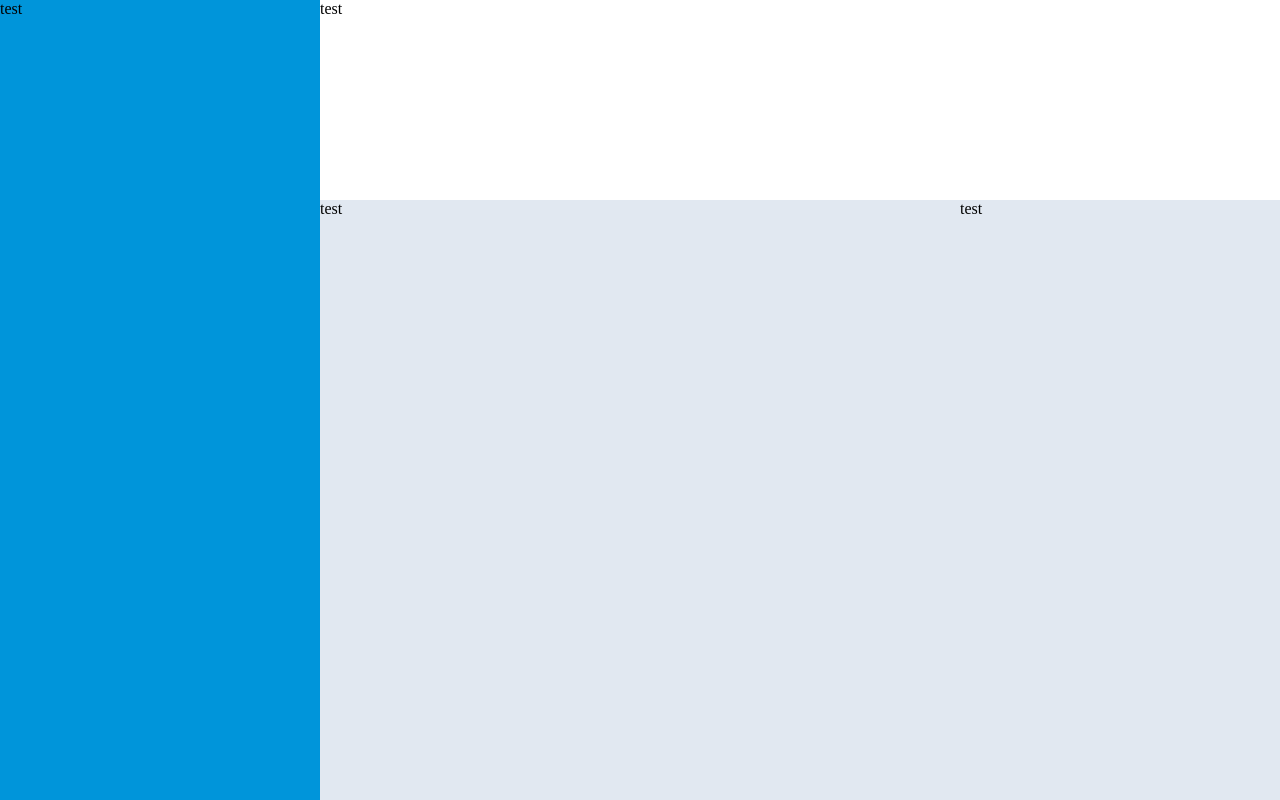
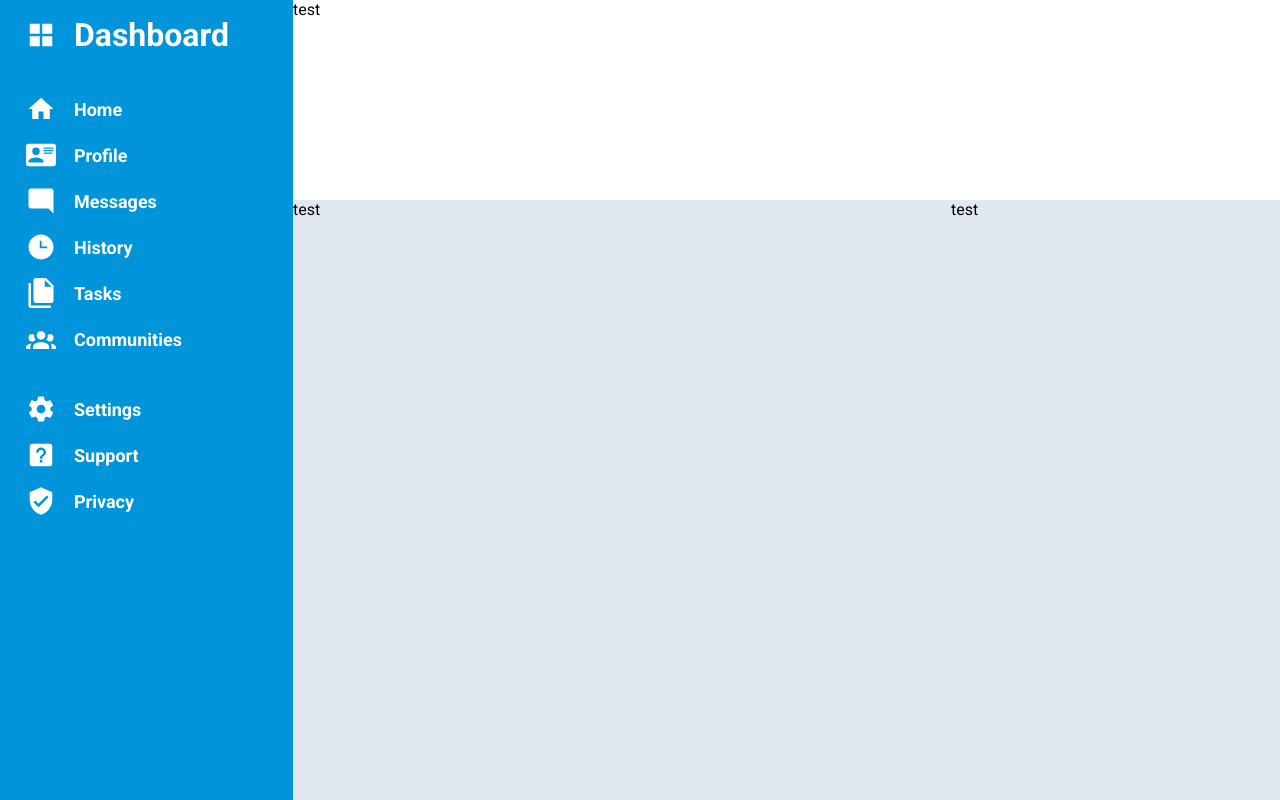
Before and after one commit to argelhunos/odin-admin-dashboard, a plain HTML site: page index.html in a window 1280 px wide. Drawn offline with Linux system fonts and the light colour scheme.

Commit message:
Fill in sidebar with CSS grid

```diff
--- a/index.html
+++ b/index.html
@@ -9,7 +9,32 @@
 <body>
     <div class="container">
         <div class="sidebar">
-            <p>test</p>
+            <div class="logo">
+                <img src="images/view-grid.svg" alt="" class="icon">
+                <p>Dashboard</p>
+            </div>
+            <div class="page-links">
+                <img src="images/home.svg" alt="" class="icon">
+                <a href="#">Home</a>
+                <img src="images/card-account-details.svg" alt="" class="icon">
+                <a href="#">Profile</a>
+                <img src="images/message-reply.svg" alt="" class="icon">
+                <a href="#">Messages</a>
+                <img src="images/clock-time-three.svg" alt="" class="icon">
+                <a href="#">History</a>
+                <img src="images/file-multiple.svg" alt="" class="icon">
+                <a href="#">Tasks</a>
+                <img src="images/communities.svg" alt="" class="icon">
+                <a href="#">Communities</a>
+            </div>
+            <div class="settings-links">
+                <img src="images/cog.svg" alt="" class="icon">
+                <a href="#">Settings</a>
+                <img src="images/help-box.svg" alt="" class="icon">
+                <a href="#">Support</a>
+                <img src="images/shield-check.svg" alt="" class="icon">
+                <a href="#">Privacy</a>
+            </div>
         </div>
         <div class="topbar">
             <p>test</p>
--- a/style.css
+++ b/style.css
@@ -1,3 +1,5 @@
+@import url('https://fonts.googleapis.com/css2?family=Roboto:wght@400;500;700&display=swap');
+
 body,
 html {
   height: 100%;
@@ -7,11 +9,12 @@ html {
 * {
     margin: 0;
     padding: 0;
+    font-family: 'Roboto', sans-serif;
 }
 
 .container {
     display: grid;
-    grid-template-columns: 1fr 2fr 1fr;
+    grid-template-columns: auto 2fr 1fr;
     grid-template-rows: 1fr 3fr;
     height: 100%;
 }
@@ -23,6 +26,43 @@ html {
 .sidebar {
     grid-row: 1 / 3;
     background-color: #0095da;
+    color: white;
+    font-weight: bold;
+    padding: 16px;
+    padding-right: 64px;
+}
+
+.sidebar .logo,
+.sidebar .page-links,
+.sidebar .settings-links {
+    display: grid;
+    row-gap: 16px;
+    column-gap: 8px;
+    grid-template-columns: auto 1fr;
+    padding-bottom: 40px;
+    align-items: center;
+}
+
+.sidebar a {
+    align-self: center;
+    font-size: large;
+    color: white;
+    text-decoration: none;
+}
+
+.sidebar #logo {
+    width: 50px;
+}
+
+.sidebar .logo p {
+    font-size: xx-large;
+}
+
+.sidebar .icon {
+    width: 30px;
+    padding-left: 10px;
+    padding-right: 10px;
+    box-sizing: content-box;
 }
 
 .projects-grid,
```
Also changed, not shown: images/card-account-details.svg (added), images/clock-time-three.svg (added), images/cog.svg (added), images/communities.svg (added), images/file-multiple.svg (added), images/help-box.svg (added), images/home.svg (added), images/message-reply.svg (added), images/shield-check.svg (added), images/view-grid.svg (added).
